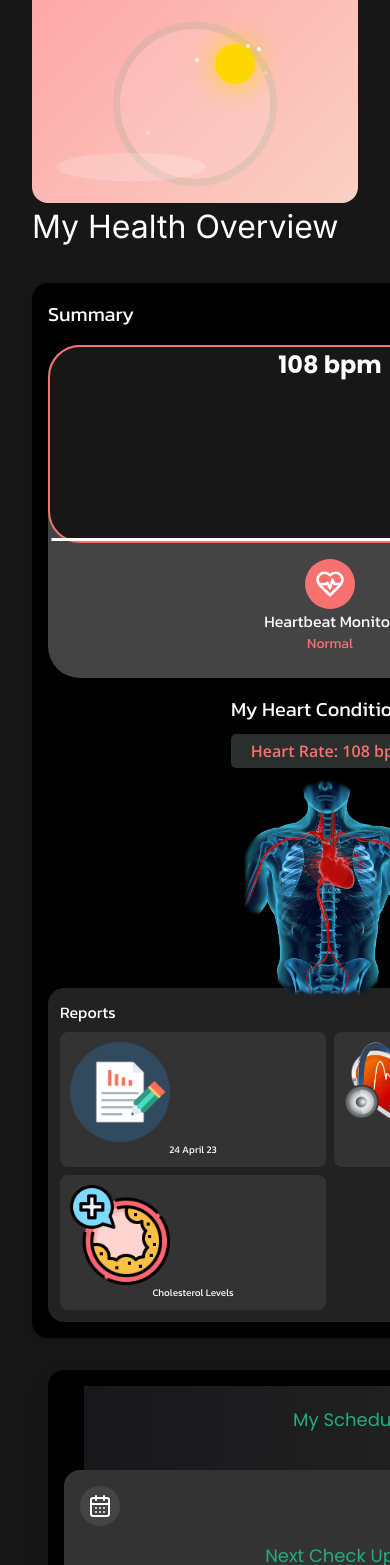
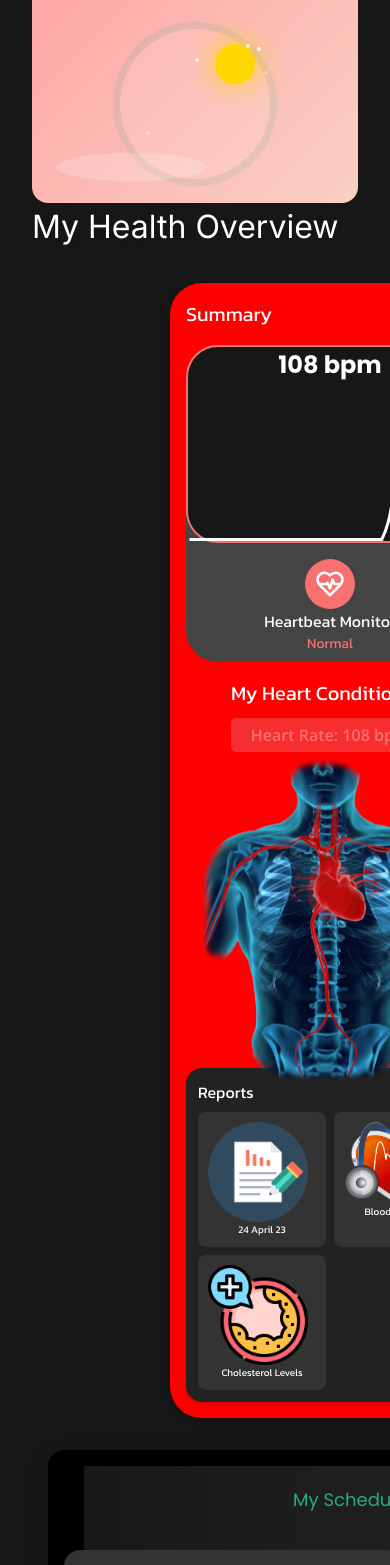
Before and after one commit to CHEGEBB/healthmasterv2, a Next.js app: page /dashboard in a window 390 px wide. Shown: the part 432-1997 px from the top of the page. Built offline with nearby package versions, Linux system fonts and the light colour scheme.

Commit message:
refactor: Improve heart rate graph component and responsive styling

```diff
--- a/components/cards/HeartRateGraph.jsx
+++ b/components/cards/HeartRateGraph.jsx
@@ -1,4 +1,3 @@
-// components/HeartRateGraph.jsx
 
 import React, { useEffect, useState } from 'react';
 import { Line } from 'react-chartjs-2';
@@ -24,10 +23,9 @@ export default function HeartRateGraph() {
     ],
   });
 
-  // Update heart rate data to simulate real-time changes
   useEffect(() => {
     const interval = setInterval(() => {
-      const newHeartRate = Math.floor(Math.random() * 40) + 80; // Random value between 80 and 120
+      const newHeartRate = Math.floor(Math.random() * 40) + 80;
       setHeartRate(newHeartRate);
       setData((prevData) => ({
         ...prevData,
--- a/sass/heartRate.scss
+++ b/sass/heartRate.scss
@@ -1,5 +1,19 @@
 @import "./colors";
 @import "./fonts";
+
+// Responsive mixins
+@mixin for-phone-only {
+  @media (max-width: 599px) { @content; }
+}
+@mixin for-tablet-portrait-up {
+  @media (min-width: 600px) and (max-width: 899px) { @content; }
+}
+@mixin for-tablet-landscape-up {
+  @media (min-width: 900px) and (max-width: 1199px) { @content; }
+}
+@mixin for-desktop-up {
+  @media (min-width: 1200px) { @content; }
+}
 
 .heart-diagnosis-container {
   background-color: $space-black;
@@ -11,6 +25,19 @@
   color: #fff;
   box-shadow: 0 4px 8px rgba(0, 0, 0, 0.2);
   font-family: $font-kanit;
+
+  @include for-tablet-landscape-up {
+    padding: 20px;
+  }
+
+  @include for-desktop-up {
+    padding: 24px;
+  }
+  @include  for-phone-only{
+    background-color: red;
+    max-width: 320px !important;
+    margin: 0 auto;
+  }
 
   h1 {
     font-size: clamp(20px, 3vw, 24px);
@@ -27,6 +54,16 @@
     margin-bottom: 16px;
     width: 100%;
 
+    @include for-tablet-portrait-up {
+      flex-direction: column;
+      height: auto;
+    }
+
+    @include for-phone-only {
+      flex-direction: column;
+      height: auto;
+    }
+
     .heart-rate-box {
       background: #171717;
       border: 2px solid #f87171;
@@ -36,6 +73,16 @@
       flex-direction: column;
       align-items: center;
       width: 60%;
+
+      @include for-tablet-portrait-up {
+        width: 100%;
+        margin-bottom: 16px;
+      }
+
+      @include for-phone-only {
+        width: 100%;
+        margin-bottom: 16px;
+      }
 
       .heart-rate-value {
         font-size: clamp(24px, 4vw, 32px);
@@ -56,6 +103,14 @@
       flex-direction: column;
       align-items: center;
       width: 40%;
+
+      @include for-tablet-portrait-up {
+        width: 100%;
+      }
+
+      @include for-phone-only {
+        width: 100%;
+      }
 
       .pulse {
         background-color: #f87171;
@@ -81,6 +136,11 @@
     border-radius: 2rem;
     box-shadow: 0 4px 8px rgba(0, 0, 0, 0.1);
 
+    @include for-phone-only {
+      padding: 12px;
+      border-radius: 1rem;
+    }
+
     h2 {
       font-size: clamp(16px, 2.5vw, 18px);
       color: #fff;
@@ -91,6 +151,10 @@
       display: grid;
       grid-template-columns: repeat(auto-fit, minmax(100px, 1fr));
       gap: 8px;
+
+      @include for-phone-only {
+        grid-template-columns: repeat(2, 1fr);
+      }
 
       .report-item {
         background-color: #333;
@@ -146,6 +210,14 @@
         transform: translateY(-50%);
         animation: pulse 1s infinite;
       }
+
+      @include for-phone-only {
+        &::after {
+          right: -15px;
+          width: 8px;
+          height: 8px;
+        }
+      }
     }
   }
 
@@ -153,6 +225,12 @@
     position: relative;
     width: clamp(200px, 40vw, 300px);
     height: clamp(200px, 40vw, 300px);
+
+    @include for-phone-only {
+      width: 80%;
+      height: auto;
+      max-width: 250px;
+    }
 
     img {
       width: 100%;
@@ -192,64 +270,3 @@
     transform: scale(1.2);
   }
 }
-
-// Desktop responsiveness (1280px to 1920px)
-@media (min-width: 1280px) and (max-width: 1920px) {
-  .heart-diagnosis-container {
-    padding: 24px;
-  }
-}
-
-// Tablet responsiveness
-@media (min-width: 768px) and (max-width: 1279px) {
-  .heart-diagnosis-container {
-    padding: 20px;
-
-    .heart-diagnosis {
-      flex-direction: column;
-      height: auto;
-
-      .heart-rate-box, .heartbeat-monitor {
-        width: 100%;
-        margin-bottom: 16px;
-      }
-    }
-  }
-}
-
-// Mobile responsiveness
-@media (max-width: 767px) {
-  .heart-diagnosis-container {
-    padding: 16px;
-    border-radius: 1rem;
-
-    .heart-diagnosis {
-      flex-direction: column;
-      height: auto;
-
-      .heart-rate-box, .heartbeat-monitor {
-        width: 100%;
-        margin-bottom: 16px;
-      }
-    }
-
-    .reports-section {
-      padding: 12px;
-      border-radius: 1rem;
-
-      .report-items {
-        grid-template-columns: repeat(2, 1fr);
-      }
-    }
-  }
-
-  .heart-cont {
-    .details {
-      p::after {
-        right: -15px;
-        width: 8px;
-        height: 8px;
-      }
-    }
-  }
-}
```
